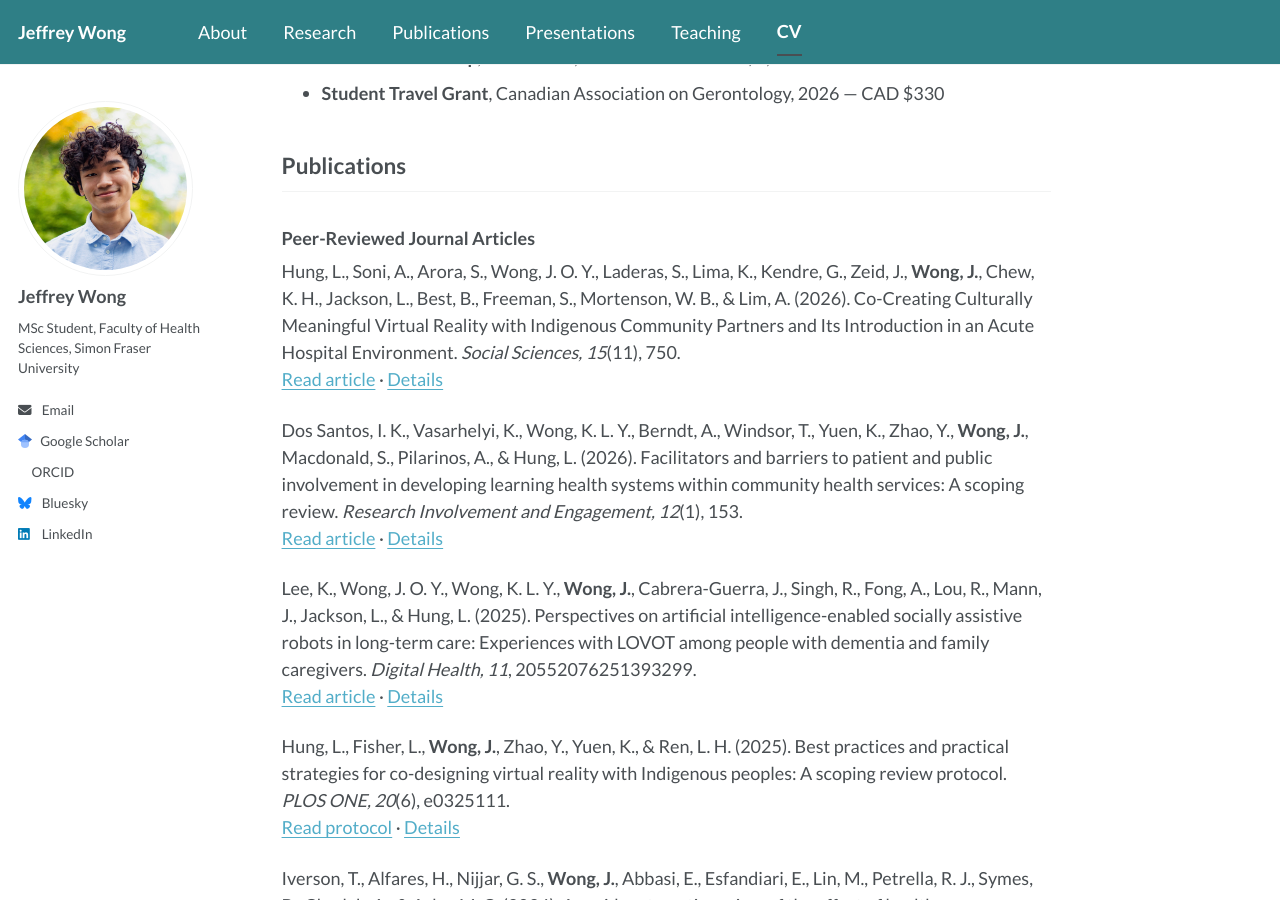
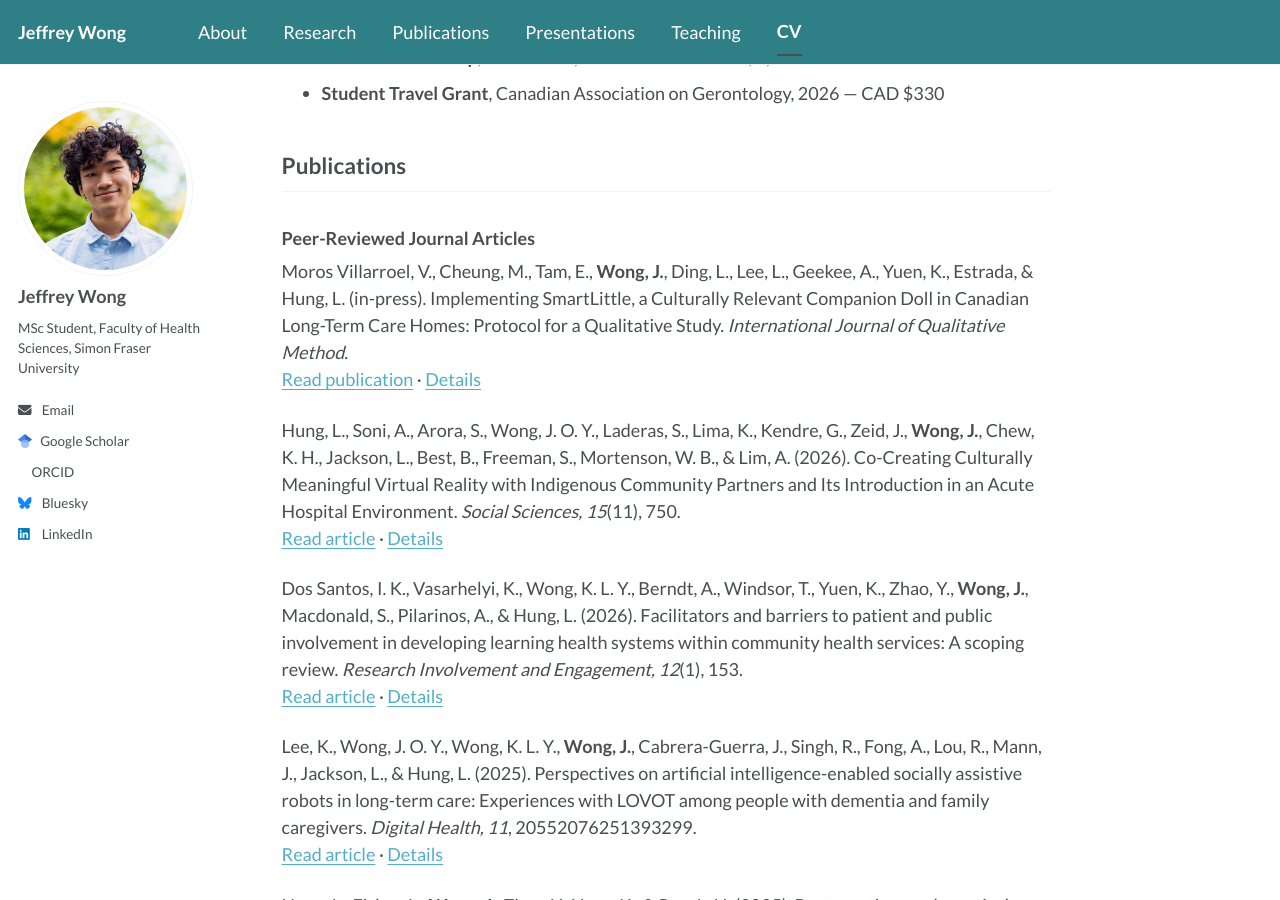
Before and after one commit to itsjeffreywong/itsjeffreywong.github.io, a Jekyll site: the page built from _pages/cv.md, in a window 1280 px wide and 900 px high, scrolled down 2068 px. Built offline with Jekyll 4.4.1, drawn with Linux system fonts in a browser that asks for light colours; a style sheet for code colours, icons or effects is not loaded; a file with an impossible date is left out; part of the change alters nothing that is shown.

Commit message:
Update 2026-smartlittle-dolls-protocol.md

```diff
--- a/_publications/2026-smartlittle-dolls-protocol.md
+++ b/_publications/2026-smartlittle-dolls-protocol.md
@@ -1,7 +1,7 @@
 ---
 title: 'Implementing SmartLittle, a Culturally Relevant Companion Doll in Canadian Long-Term Care Homes: Protocol for a Qualitative Study'
 category: manuscripts
-date: 'in-press'
+date: '2026-11-23'
 publication_year: in-press
 venue: International Journal of Qualitative Methods
 citation: 'Moros Villarroel, V., Cheung, M., Tam, E., <strong>Wong, J.</strong>, Ding, L., Lee, L., Geekee, A., Yuen, K., Estrada, & Hung, L. (in-press). Implementing SmartLittle, a Culturally Relevant Companion Doll in Canadian Long-Term Care Homes: Protocol for a Qualitative Study. <em>International Journal of Qualitative Method</em>.'
```
